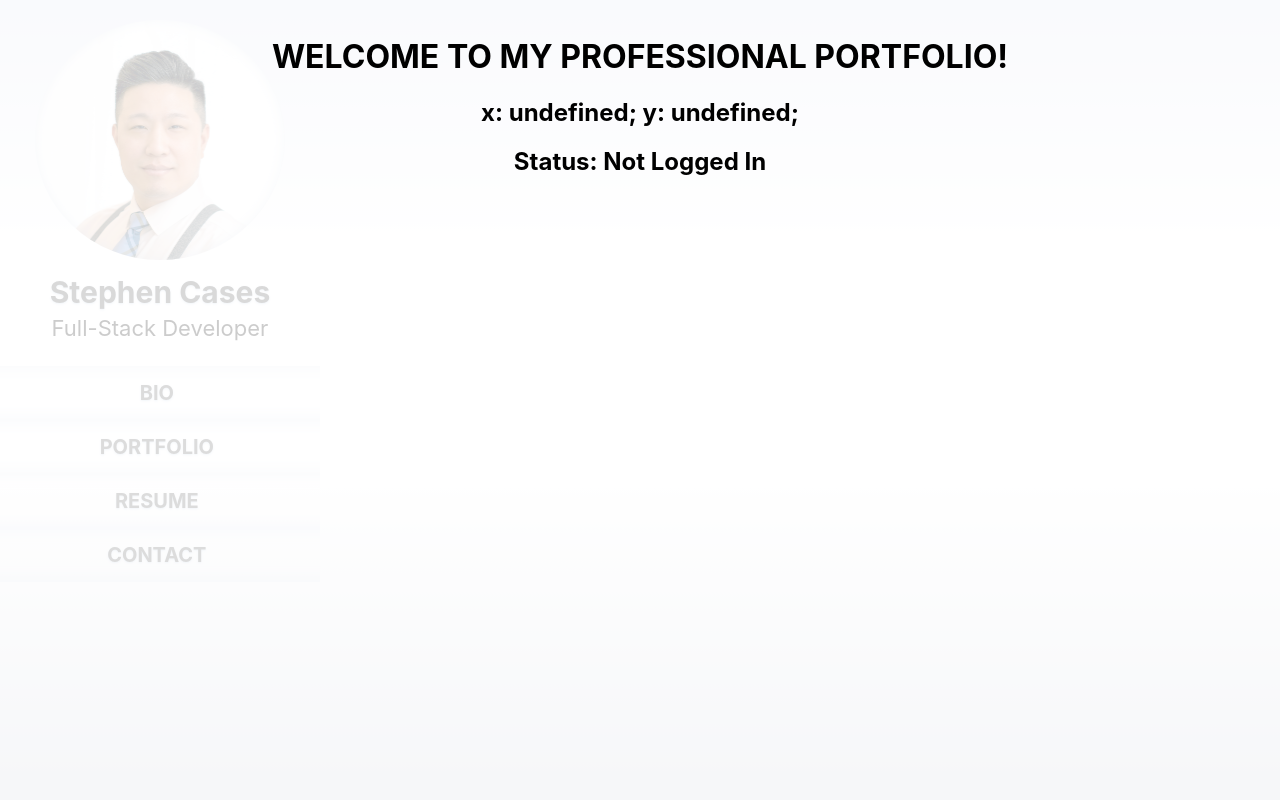
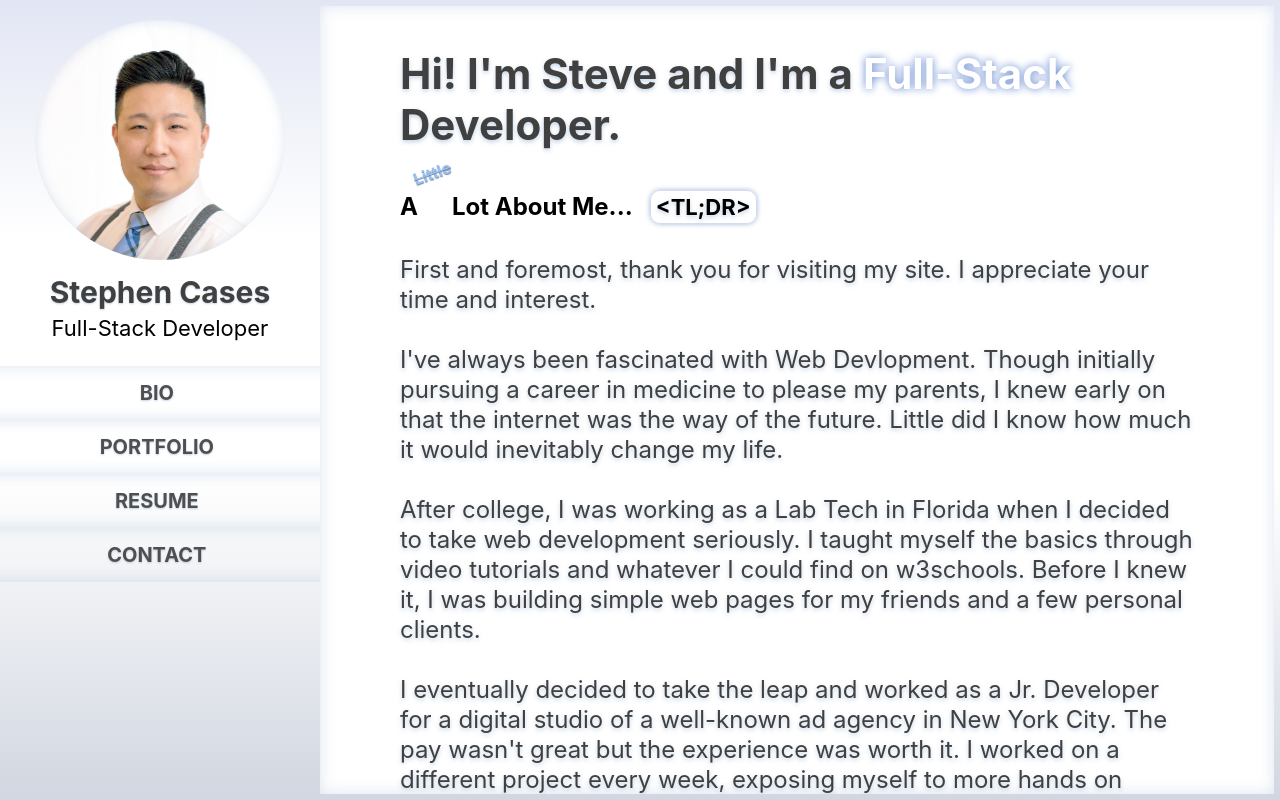
Before and after one commit to builtforsomethingbigger/stephencases.com, a React (Create React App) app: page / in a window 1280 px wide. Built offline with nearby package versions, Linux system fonts and the light colour scheme; no server answers.

Commit message:
BioPage content updated

```diff
--- a/src/App.js
+++ b/src/App.js
@@ -96,18 +96,26 @@ export default class App extends React.Component{
   // }
 //END LOGIN FUNCTIONS
 
-
+showCMS = () => {
+  if(this.state.user.username){
+    return (
+      <Route exact path='/cms'  render={routerProps => (
+        <CMS {...routerProps} />
+      )}/>
+    )
+  }
+}
 
   render(){
     return(
       <div id="App">
         <ProfileBanner user={this.state.user}/>
         <Switch>
-          <Route exact path='/' render={routerProps => (
+          {/* <Route exact path='/' render={routerProps => (
             <Home {...routerProps}
               loggedInStatus={this.state.isLoggedIn}
             />
-          )}/>
+          )}/> */}
           <Route exact path='/login' render={routerProps => (
             <Login  {...routerProps}
               handleSuccessfulAuth={this.handleLogin}
@@ -115,7 +123,7 @@ export default class App extends React.Component{
             />
           )}/>
             <div id="Main">
-              <Route exact path='/bio'  render={routerProps => (
+              <Route exact path='/'  render={routerProps => (
                 <Bio  {...routerProps}
                 loggedInStatus={this.state.isLoggedIn}
                   bio={this.state.bio}
@@ -138,9 +146,7 @@ export default class App extends React.Component{
                   loggedInStatus={this.state.isLoggedIn}
                 />
               )}/>
-              <Route exact path='/cms'  render={routerProps => (
-                <CMS {...routerProps} />
-              )}/>
+              {this.showCMS()}
             </div>
         </Switch>
       </div>
--- a/src/components/main/Bio.js
+++ b/src/components/main/Bio.js
@@ -1,16 +1,29 @@
 import React from 'react'
+import {useState} from 'react'
 import '../../styles/Bio.css';
 
  const Bio = () => {
+
+    const [bioContent, bioContentDisplay] = useState ('block')
+
+    const expandCard = e => {
+        if(bioContent === 'block'){
+            bioContentDisplay('none')
+        }else{
+            bioContentDisplay('block')
+        }
+    }
+
     return(
         <div id="Bio" className="fade-in-fx">
             {/* <div className="bio-header">
             </div> */}
             <div className="bio-body">
                 <p className="bio-intro">Hi! I'm Steve and I'm a <span className="full-stack">Full-Stack</span> Developer.</p>
-                <h2>A&nbsp;&nbsp;&nbsp;&nbsp;&nbsp;&nbsp;Lot About Me...&nbsp;&nbsp;&nbsp;<span className="tldr-btn">TL;DR</span></h2>
+                <h2>A&nbsp;&nbsp;&nbsp;&nbsp;&nbsp;&nbsp;Lot About Me...&nbsp;&nbsp;&nbsp;
+                    <span className="tldr-btn" onClick={() => expandCard()}>{`<TL;DR>`}</span></h2>
                 <div className="little-strike"><s>Little</s></div>
-                <div className="bio-content-wrapper">
+                <div className="bio-content-wrapper" style={{display: bioContent}}>
                     <p className="bio-content">
                         First and foremost, thank you for visiting my site. I appreciate your time and interest.
                         <br/><br/>
@@ -30,17 +43,57 @@ import '../../styles/Bio.css';
                 </div>
                 <h1 className="bio-intro">21 QUESTIONS:</h1>
                 <p className="bio-content">
+                    <b>What are you currently working on?</b>
+                </p>
+                <p className="bio-content pad-L-20">
+                    <table width="100%" cellPadding="0" cellSpacing="0" border="0">
+                        <tr>
+                            <td width="10" align="left" valign="top" style={{fontSize: 28}}>-&nbsp;</td>
+                            <td align="left">Building out small apps that showcase my understanding of React 16 Hooks and Redux.<br/>
+                            <i>I will post them to my portfolio so stay tuned!</i></td>
+                        </tr>
+                        <tr>
+                            <td width="10" align="left" valign="top" style={{fontSize: 28}}>-&nbsp;</td>
+                            <td align="left">Learning more about the JestJS Testing Framework</td>
+                        </tr>
+                    </table>
+                </p>
+                <p className="bio-content">
                     <b>What do I love about Software Engineering?</b>
                 </p>
                 <p className="bio-content pad-L-20">
-                    - It's pure creation. You literally turn a blank page into something that can potentially be used by millions (<i>if not billions</i>)!
+                    <table width="100%" cellPadding="0" cellSpacing="0" border="0">
+                        <tr>
+                            <td width="10" align="left" valign="top" style={{fontSize: 28}}>-&nbsp;</td>
+                            <td align="left">It's pure creation. From absolutely nothing, I can produce something that could potentially benefit millions (<i>if not billions</i>)!</td>
+                        </tr>
+                        <tr>
+                            <td width="10" align="left" valign="top" style={{fontSize: 28}}>-&nbsp;</td>
+                            <td align="left">It’s claiming my stake in the future. Developers are integral in the existence of technologies that advance our society and I feel obliged to contribute to that effort with something that inspires me.</td>
+                        </tr>
+                    </table>
                 </p>
                 <p className="bio-content">
                     <b>Other interests include:</b>
                 </p>
-                <p className="bio-content pad-L-20">
-                    - Blockchain &amp; Distributed Ledger Technology<br/>
-                    - Photography and Photo Editing
+                <p className="bio-content pad-L-20 pad-B-200">
+                    <table width="100%" cellPadding="0" cellSpacing="0" border="0">
+                        <tr>
+                            <td colSpan="2"></td>
+                        </tr>
+                        <tr>
+                            <td width="10" align="left" valign="top" style={{fontSize: 28}}>-&nbsp;</td>
+                            <td align="left">Blockchain &amp; Distributed Ledger Technology</td>
+                        </tr>
+                        <tr>
+                            <td width="10" align="left" valign="top" style={{fontSize: 28}}>-&nbsp;</td>
+                            <td align="left">Crypto Currency and ForEx Trading</td>
+                        </tr>
+                        <tr>
+                            <td width="10" align="left" valign="top" style={{fontSize: 28}}>-&nbsp;</td>
+                            <td align="left">Photography and Photo Editing</td>
+                        </tr>
+                    </table>
                 </p>
             </div>
         </div>
--- a/src/components/nav/Nav.js
+++ b/src/components/nav/Nav.js
@@ -6,14 +6,14 @@ const Nav = (props) => {
 
     const displayController = () => {
         if(props.user.username === 'scases82'){
-            return <Link to='/cms'><span className="controller">CONTROLLER</span></Link>
+            return <Link to='/cms'><span className="controller">CMS CONTROLLER</span></Link>
         }
     }
 
     return(
         <div id="Nav">
             <div id="NavMenu">
-                <Link to='/bio'><span className="navOptions text-grey">BIO</span></Link>
+                <Link to='/'><span className="navOptions text-grey">BIO</span></Link>
                 <Link to='/portfolio'><span className="navOptions text-grey">PORTFOLIO</span></Link>
                 <Link to='/resume'><span className="navOptions text-grey">RESUME</span></Link>
                 <Link to='/contact'><span className="navOptions text-grey">CONTACT</span></Link>
--- a/src/components/scases/Login.js
+++ b/src/components/scases/Login.js
@@ -101,7 +101,7 @@ export default class Login extends React.Component{
                                     required
                                 />
                             </div>
-                            <button type="submit"></button>
+                            <button type="submit" style={{display: 'none'}}></button>
                         </form>
                     <div>
                         <p className="go-back-text">ARE YOU LOST?<br/>HONEST MISTAKE.</p>
--- a/src/styles/App.css
+++ b/src/styles/App.css
@@ -94,7 +94,9 @@ li{
 .pad-sides-2pct{
   padding: 0px 2%;
 }
-
+.pad-B-200{
+  padding-bottom: 200px;
+}
 .line-height-25{
   line-height: 25px;
 }
--- a/src/styles/Bio.css
+++ b/src/styles/Bio.css
@@ -22,13 +22,19 @@
     text-shadow: 0px 2px 4px rgba(138, 169, 205, 0.5);
 }
 .tldr-btn{
+    width: fit-content;
+    margin-top: -20px;
+    margin-bottom: 50px;
     font-size: 22px;
-    padding: 3px;
-    border: 1px solid rgb(71, 93, 144);
+    padding: 3px 5px;
+    border: 1px solid rgb(211, 220, 241);
     border-radius: 10px;
-    box-shadow: 0px 0px 15px rgba(138, 169, 205, 0.5);
+    box-shadow: 0px 0px 5px rgba(138, 169, 205, 0.8);
     text-shadow: 0px 2px 4px rgba(138, 169, 205, 0.5);
     cursor: pointer;
+}
+.tldr-btn:hover{
+    box-shadow: inset 0px 0px 8px rgba(138, 169, 205, 0.8);
 }
 .bio-body{
     padding: 0px 80px;
--- a/src/styles/Nav.css
+++ b/src/styles/Nav.css
@@ -47,7 +47,7 @@
     display: inline-block;
     width: 120%;
     left: -11%;
-    font-size: 22px;
+    font-size: 16px;
     padding: 13px 0px 13px 0px;
     cursor: pointer;
 }
```
